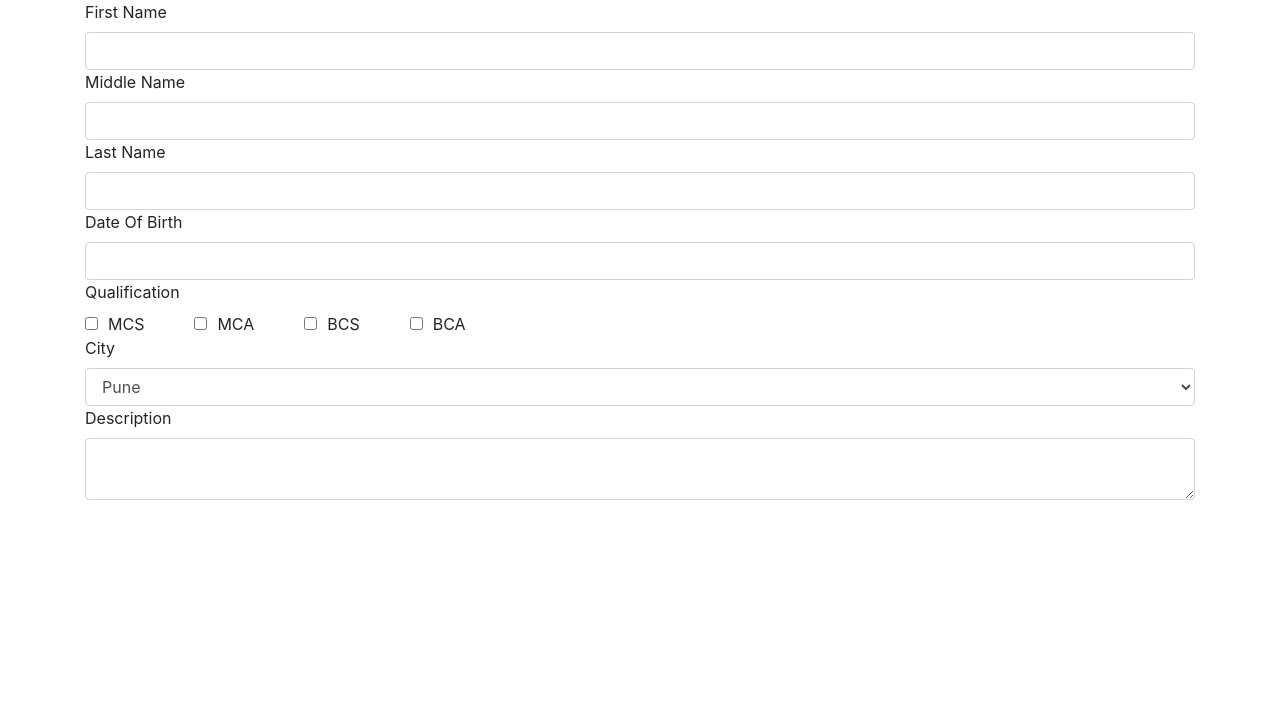
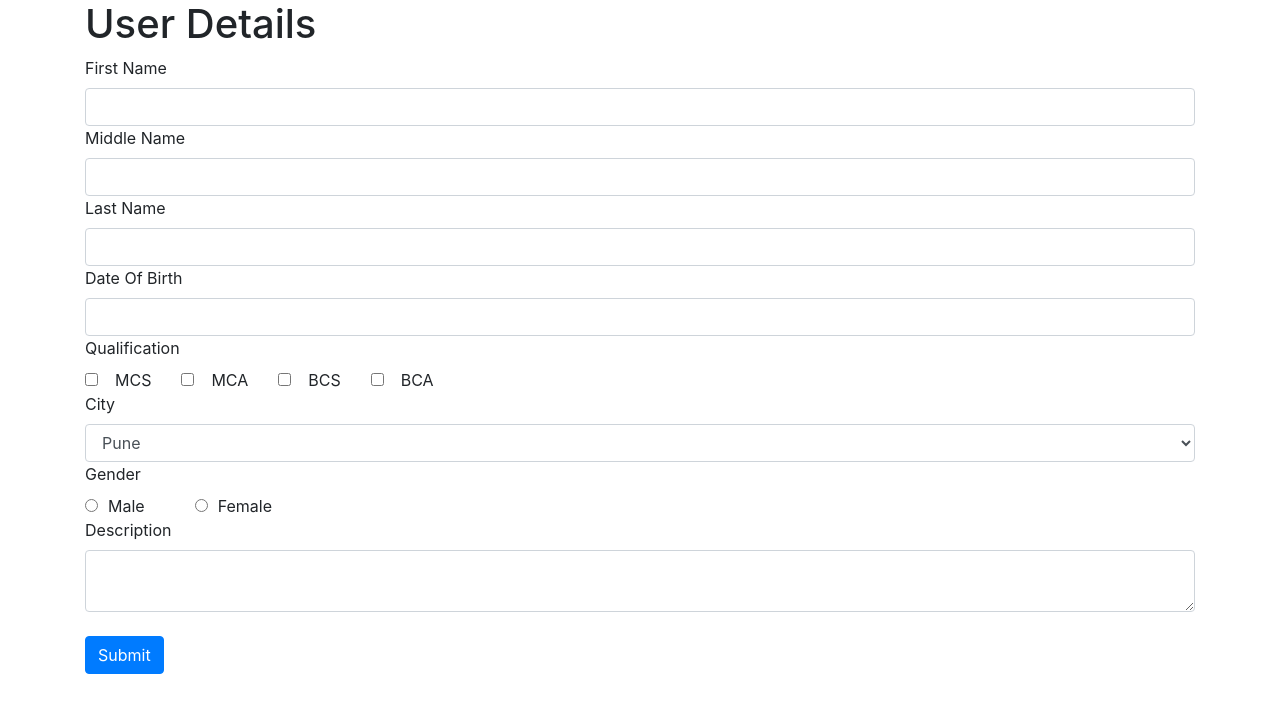
Before and after one commit to NirmalaBhingare-123/Assignment_Skipyarc, an Angular app: page / in a window 1280 px wide. Shown: the top 712 px of the page. Built offline with nearby package versions, Linux system fonts and the light colour scheme.

Commit message:
Adding radio button and some other style changes

```diff
--- a/src/app/user/user.component.css
+++ b/src/app/user/user.component.css
@@ -1,3 +1,6 @@
 .checkbox label {
   margin: 0px 50px 0px 10px;
 }
+.dropdown label {
+  margin: 0px 50px 0px 10px;
+}
--- a/src/app/user/user.component.html
+++ b/src/app/user/user.component.html
@@ -1,4 +1,5 @@
 <div class="container">
+	<h1>User Details</h1>
 	<div>
 		<label>First Name</label>
 		<input class="form-control"/>
@@ -18,15 +19,16 @@
 					<div>
 						<label>Qualification</label>
 					</div>
-					<div class="checkbox">
-						<input type="checkbox" [checked]="c1" [ngModel]="c1">
-						<label>MCS</label>
-						<input type="checkbox" [checked]="c2">
-						<label>MCA</label>
-						<input type="checkbox" [checked]="c3">
-						<label>BCS</label>
-						<input type="checkbox" [checked]="c4">
-						<label>BCA</label>
+					<div class="checkbox form-check">
+
+						<input class="form-check-input" type="checkbox" [checked]="c1" [ngModel]="c1">
+						<label class="form-check-label">MCS</label>
+						<input class="form-check-input" type="checkbox" [checked]="c2">
+						<label class="form-check-label">MCA</label>
+						<input class="form-check-input" type="checkbox" [checked]="c3">
+						<label class="form-check-label">BCS</label>
+						<input class="form-check-input" type="checkbox" [checked]="c4">
+						<label class="form-check-label">BCA</label>
 					</div>
 					<div>
 						<label>City</label>
@@ -34,7 +36,17 @@
 					<select class="form-control"><option *ngFor="let city of city">{{city.name}}
             </option ></select>
 					<div>
+						<label>Gender</label>
+					</div>
+					<div class="dropdown">
+						<input type="radio" name="radiobutton" /><label >Male</label>
+						<input type="radio" name="radiobutton" name="radiobutton" /><label>Female</label>
+					</div>
+					<div>
 						<label>Description</label>
 						<textarea class="form-control"></textarea>
 					</div>
+					<br/>
+					<div>
+						<button class="btn btn-primary">Submit</button></div>
 				</div>
```
